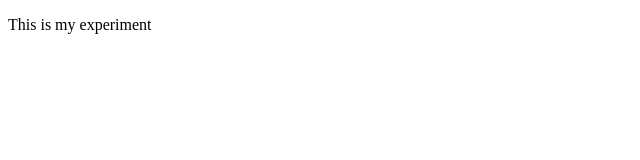
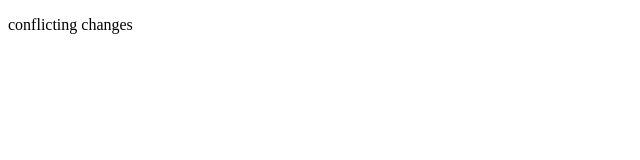
Before and after one commit to GemmyWhoop/new-repository, a plain HTML site: page index.html in a window 1280 px wide. Shown: the full height of the page, 0-640 px from the left. Drawn offline with Linux system fonts and the light colour scheme.

Commit message:
modify paragraph content

```diff
--- a/index.html
+++ b/index.html
@@ -6,6 +6,6 @@
         <title>Document</title>
     </head>
     <body>
-        <p>This is my experiment</p>
+        <p>conflicting changes</p>
     </body>
 </html>
```
